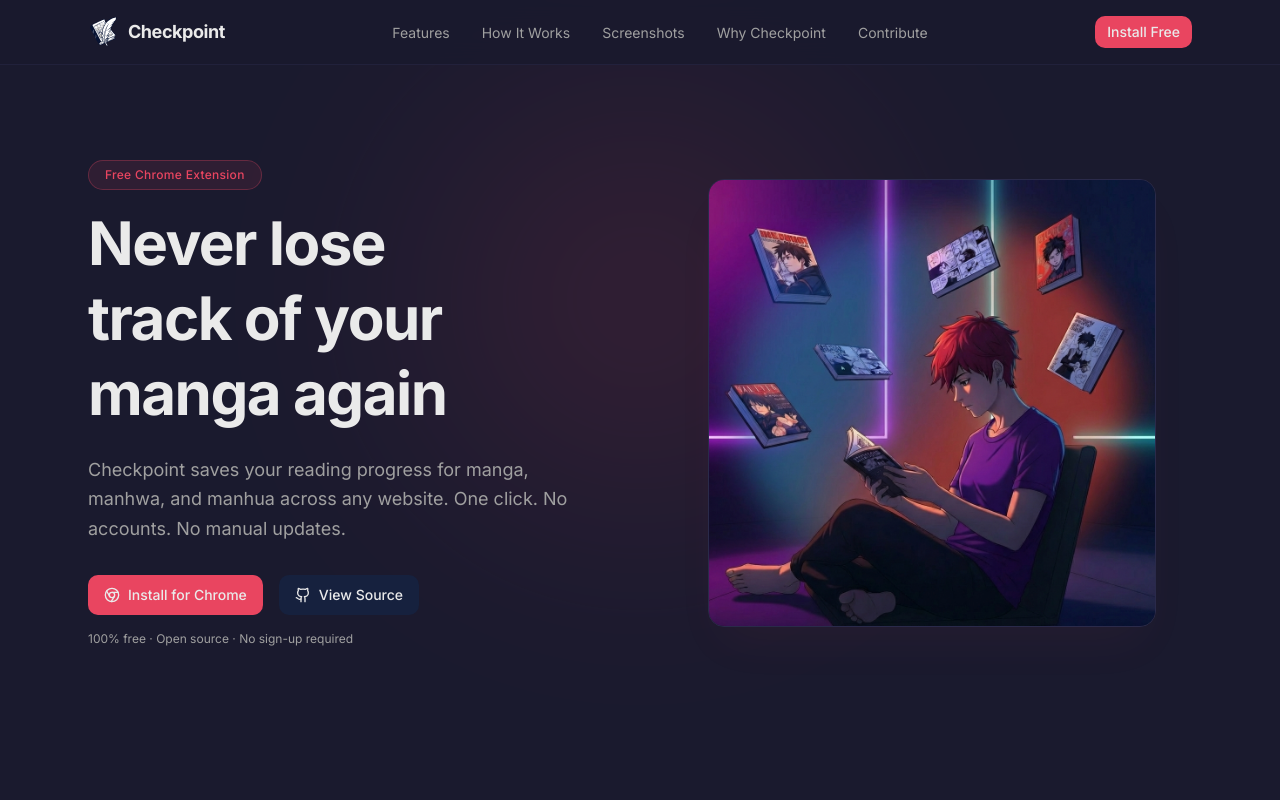
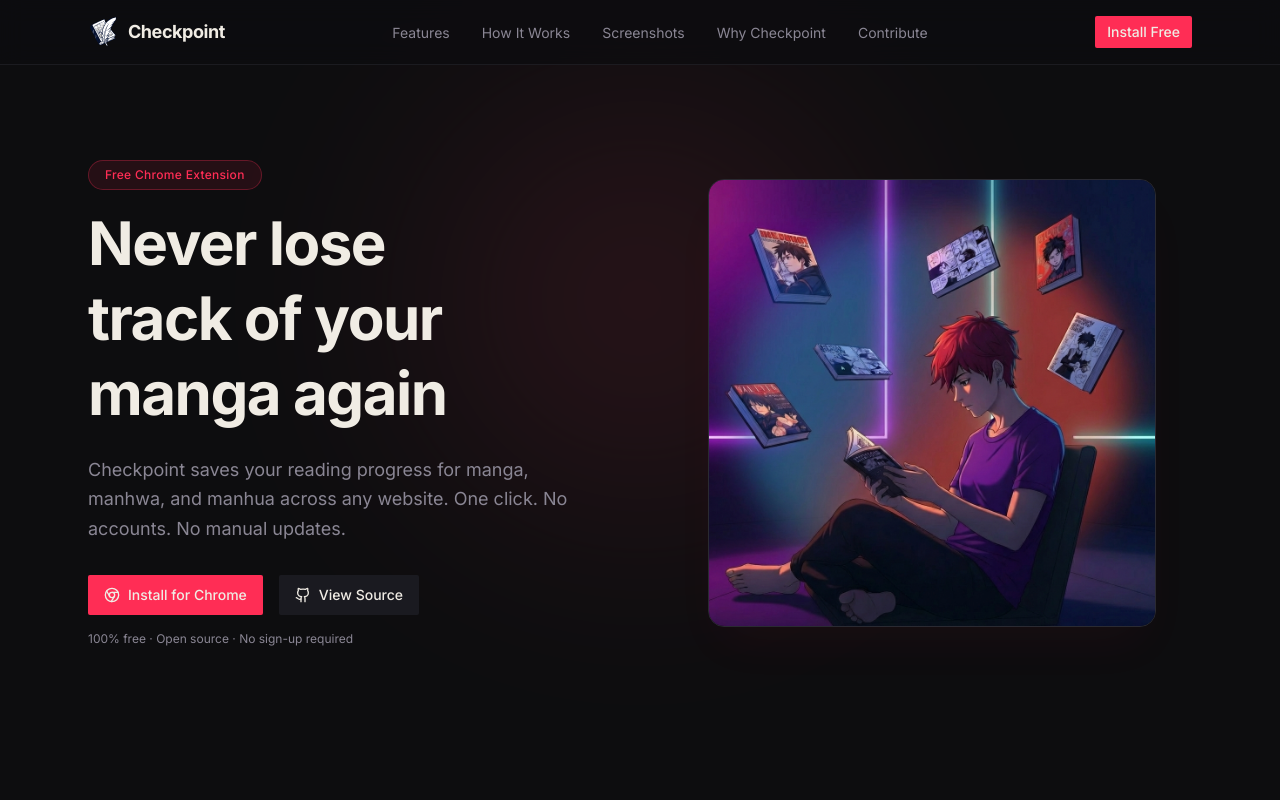
Before and after one commit to elghaied/checkpoint-website, a Next.js app: page / in a window 1280 px wide. Shown: the top 800 px of the page. Built offline with nearby package versions, Linux system fonts and the light colour scheme.

Commit message:
feat: replace color tokens and add manga CSS utilities

```diff
--- a/app/globals.css
+++ b/app/globals.css
@@ -4,43 +4,62 @@
 @custom-variant dark (&:is(.dark *));
 
 :root {
-  /* Dark navy theme — matching the Checkpoint Chrome extension palette */
-  --background: #1a1a2e;
-  --foreground: #eaeaea;
-  --card: #16213e;
-  --card-foreground: #eaeaea;
-  --popover: #16213e;
-  --popover-foreground: #eaeaea;
-  --primary: #e94560;
-  --primary-foreground: #eaeaea;
-  --secondary: #16213e;
-  --secondary-foreground: #eaeaea;
-  --muted: #16213e;
-  --muted-foreground: #a0a0a0;
-  --accent: #0f3460;
-  --accent-foreground: #eaeaea;
+  /* Manga-ink dark theme */
+  --background: #0d0d0f;
+  --background-inset: #0a0a0c;
+  --foreground: #f0ece4;
+  --card: #141418;
+  --card-foreground: #f0ece4;
+  --popover: #141418;
+  --popover-foreground: #f0ece4;
+  --primary: #ff2d55;
+  --primary-glow: #ff2d5540;
+  --primary-foreground: #f0ece4;
+  /* Note: spec's "Secondary" (#00d4ff cyan) is mapped to --cyan below.
+     shadcn's --secondary slot stays as muted bg to match its typical usage
+     for secondary buttons/containers. Use text-cyan / border-cyan for the
+     spec's cyan accent. */
+  --secondary: #1a1a20;
+  --secondary-foreground: #f0ece4;
+  --muted: #1a1a20;
+  --muted-foreground: #8a8694;
+  --accent: #ffb800;
+  --accent-foreground: #0d0d0f;
   --destructive: oklch(0.577 0.245 27.325);
   --destructive-foreground: oklch(0.577 0.245 27.325);
-  --border: #2a2a4a;
-  --input: #2a2a4a;
-  --ring: #e94560;
-  --chart-1: #e94560;
-  --chart-2: #0f3460;
-  --chart-3: #ff6b6b;
-  --chart-4: #16213e;
-  --chart-5: #2a2a4a;
-  --radius: 0.75rem;
-  --sidebar: #1a1a2e;
-  --sidebar-foreground: #eaeaea;
-  --sidebar-primary: #e94560;
-  --sidebar-primary-foreground: #eaeaea;
-  --sidebar-accent: #16213e;
-  --sidebar-accent-foreground: #eaeaea;
-  --sidebar-border: #2a2a4a;
-  --sidebar-ring: #e94560;
+  --border: #2a2a32;
+  --input: #2a2a32;
+  --ring: #ff2d55;
+  --radius: 0.25rem;
+
+  /* Custom tokens */
+  --cyan: #00d4ff;
+  --state-and: #22c55e;
+  --state-or: #3b82f6;
+  --state-exclude: #ef4444;
+  --halftone-color: #ff2d5512;
+  --speed-line-color: #ffffff08;
+
+  /* Chart colors */
+  --chart-1: #ff2d55;
+  --chart-2: #00d4ff;
+  --chart-3: #ffb800;
+  --chart-4: #141418;
+  --chart-5: #2a2a32;
+
+  /* Sidebar */
+  --sidebar: #0d0d0f;
+  --sidebar-foreground: #f0ece4;
+  --sidebar-primary: #ff2d55;
+  --sidebar-primary-foreground: #f0ece4;
+  --sidebar-accent: #141418;
+  --sidebar-accent-foreground: #f0ece4;
+  --sidebar-border: #2a2a32;
+  --sidebar-ring: #ff2d55;
 }
 
 @theme inline {
+  --font-display: var(--font-space-grotesk), 'Space Grotesk', system-ui, sans-serif;
   --font-sans: var(--font-inter), 'Inter', system-ui, sans-serif;
   --font-mono: var(--font-jetbrains-mono), 'JetBrains Mono', monospace;
   --color-background: var(--background);
@@ -67,6 +86,7 @@
   --color-chart-3: var(--chart-3);
   --color-chart-4: var(--chart-4);
   --color-chart-5: var(--chart-5);
+  --color-cyan: var(--cyan);
   --radius-sm: calc(var(--radius) - 4px);
   --radius-md: calc(var(--radius) - 2px);
   --radius-lg: var(--radius);
@@ -89,3 +109,159 @@
     @apply bg-background text-foreground;
   }
 }
+
+/* ============================================
+   MANGA CSS UTILITIES
+   ============================================ */
+
+/* Halftone dot pattern overlay */
+.manga-halftone {
+  position: relative;
+}
+
+.manga-halftone::after {
+  content: '';
+  position: absolute;
+  inset: 0;
+  background: radial-gradient(circle, var(--halftone-color) 1px, transparent 1px);
+  background-size: 8px 8px;
+  pointer-events: none;
+  z-index: 1;
+}
+
+.manga-halftone-fade::after {
+  mask-image: linear-gradient(to bottom, black 0%, transparent 100%);
+  -webkit-mask-image: linear-gradient(to bottom, black 0%, transparent 100%);
+}
+
+/* Speed line radial overlay */
+.manga-speed-lines {
+  position: relative;
+  overflow: hidden;
+}
+
+.manga-speed-lines::before {
+  content: '';
+  position: absolute;
+  inset: -50%;
+  background: repeating-conic-gradient(
+    var(--speed-line-color) 0deg,
+    transparent 0.5deg,
+    transparent 4deg,
+    var(--speed-line-color) 4.5deg
+  );
+  mask-image: radial-gradient(ellipse at center, black 0%, transparent 70%);
+  -webkit-mask-image: radial-gradient(ellipse at center, black 0%, transparent 70%);
+  pointer-events: none;
+  z-index: 0;
+}
+
+/* Diagonal section clip paths */
+.manga-clip-top {
+  clip-path: polygon(0 30px, 100% 0, 100% 100%, 0 100%);
+}
+
+.manga-clip-bottom {
+  clip-path: polygon(0 0, 100% 0, 100% calc(100% - 30px), 0 100%);
+}
+
+.manga-clip-both {
+  clip-path: polygon(0 30px, 100% 0, 100% calc(100% - 30px), 0 100%);
+}
+
+@media (max-width: 768px) {
+  .manga-clip-top {
+    clip-path: polygon(0 20px, 100% 0, 100% 100%, 0 100%);
+  }
+  .manga-clip-bottom {
+    clip-path: polygon(0 0, 100% 0, 100% calc(100% - 20px), 0 100%);
+  }
+  .manga-clip-both {
+    clip-path: polygon(0 20px, 100% 0, 100% calc(100% - 20px), 0 100%);
+  }
+}
+
+/* Panel border with offset shadow */
+.manga-panel-offset {
+  border: 2px solid rgba(240, 236, 228, 0.2);
+  box-shadow: 6px 6px 0 0 var(--primary);
+  transition: transform 0.2s ease, box-shadow 0.2s ease;
+}
+
+.manga-panel-offset:hover {
+  transform: translate(-2px, -2px);
+  box-shadow: 8px 8px 0 0 var(--primary);
+}
+
+/* Manga badge pill */
+.manga-badge {
+  font-weight: 700;
+  text-transform: uppercase;
+  transform: rotate(-2deg);
+  box-shadow: 2px 2px 0 var(--foreground);
+}
+
+/* Screenshot double-border frame */
+.manga-frame {
+  border: 3px solid var(--foreground);
+  outline: 1px solid var(--foreground);
+  outline-offset: 4px;
+  border-radius: 0;
+}
+
+/* Scroll entrance animation with staggered delays */
+.manga-enter {
+  opacity: 0;
+  transform: translateY(20px);
+  transition: opacity 0.6s ease, transform 0.6s ease;
+  transition-delay: calc(var(--stagger, 0) * 80ms);
+}
+
+.manga-enter.in-view {
+  opacity: 1;
+  transform: translateY(0);
+}
+
+/* Outlined text effect */
+.text-outline-primary {
+  -webkit-text-stroke: 2px var(--primary);
+  color: transparent;
+}
+
+/* Manga button styles (overlay on shadcn Button — do NOT edit button.tsx) */
+.manga-btn-primary {
+  background-color: var(--primary) !important;
+  color: var(--foreground) !important;
+  font-weight: 700;
+  text-transform: uppercase;
+  letter-spacing: 0.05em;
+  border: 2px solid var(--primary);
+  border-radius: var(--radius);
+  box-shadow: 3px 3px 0 0 rgba(0, 0, 0, 0.5);
+  transition: transform 0.15s ease, box-shadow 0.15s ease;
+}
+
+.manga-btn-primary:hover {
+  transform: translate(-1px, -1px);
+  box-shadow: 4px 4px 0 0 rgba(0, 0, 0, 0.5);
+}
+
+.manga-btn-primary:active {
+  transform: translate(1px, 1px);
+  box-shadow: 1px 1px 0 0 rgba(0, 0, 0, 0.5);
+}
+
+.manga-btn-secondary {
+  background-color: transparent !important;
+  border: 2px solid rgba(240, 236, 228, 0.4);
+  font-weight: 700;
+  text-transform: uppercase;
+  letter-spacing: 0.05em;
+  border-radius: var(--radius);
+  transition: border-color 0.15s ease, color 0.15s ease;
+}
+
+.manga-btn-secondary:hover {
+  border-color: var(--primary);
+  color: var(--primary);
+}
```
